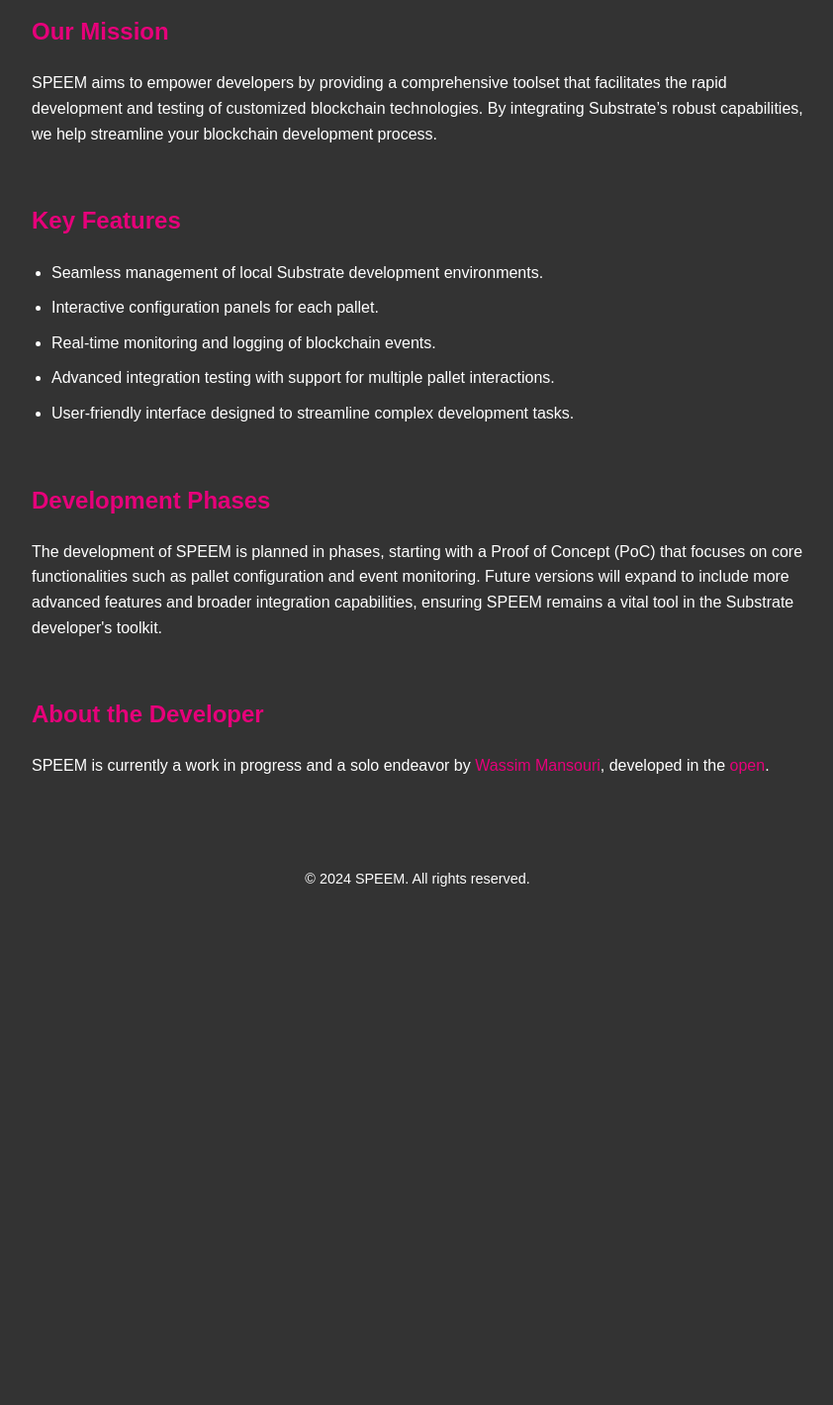
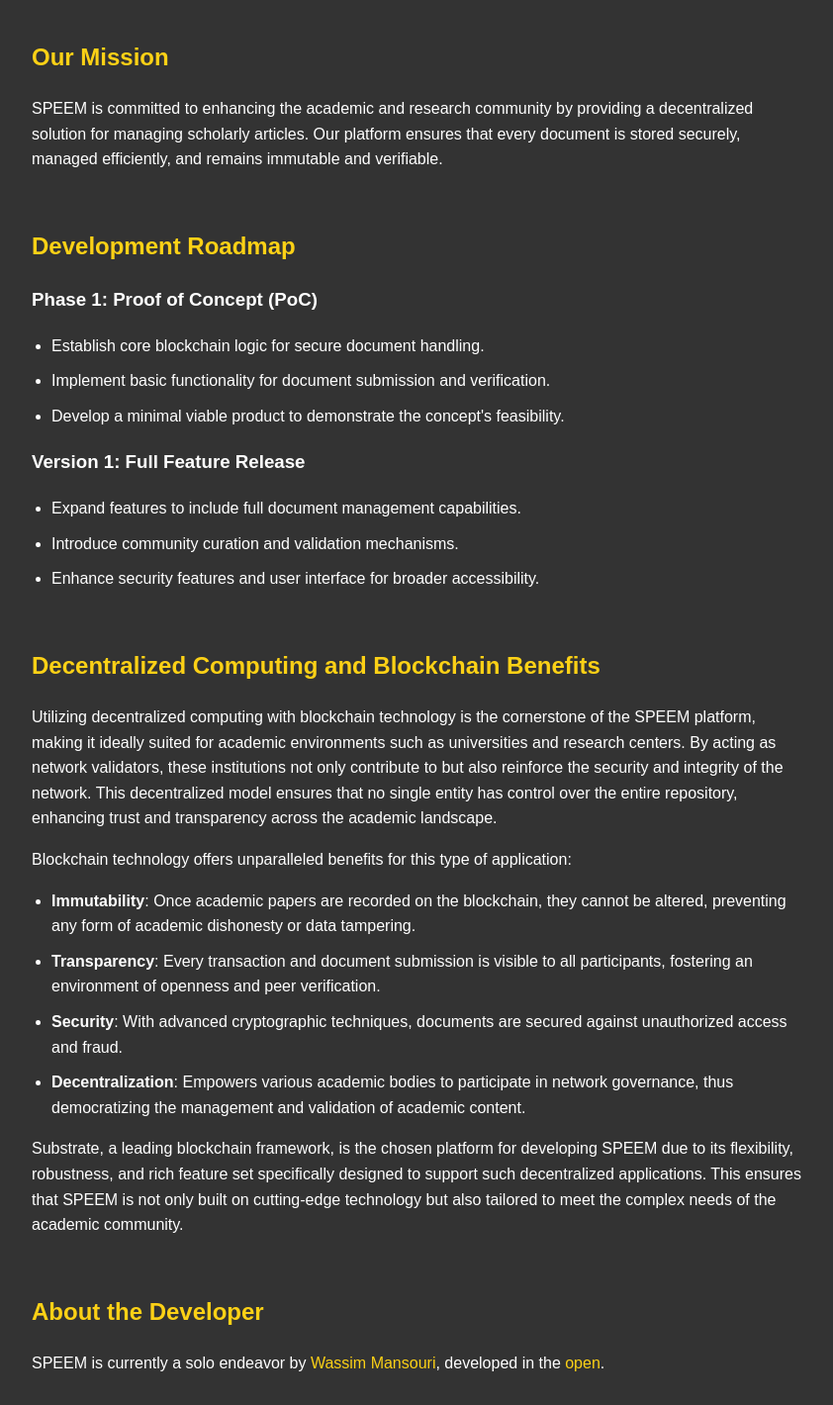
Before and after one commit to SPEEM-App/speem, a plain HTML site: page index.html in a window 1280 px wide. Shown: the part 451-1871 px from the top of the page at 99% size, without its empty margins (218-1060 px from the left). Before the commit the page ends 1386 px from the top, so only its background shows below. Drawn offline with Linux system fonts and the light colour scheme.

Commit message:
Change project focus: Secure Papers and Encrypted Educational Manuscripts

```diff
--- a/index.html
+++ b/index.html
@@ -3,7 +3,7 @@
 <head>
     <meta charset="UTF-8">
     <meta name="viewport" content="width=device-width, initial-scale=1.0">
-    <title>SPEEM - Substrate Pallet Engineering & Environment Management</title>
+    <title>SPEEM - Secure Papers and Encrypted Educational Manuscripts</title>
     <style>
         body {
             font-family: Arial, sans-serif;
@@ -25,18 +25,18 @@
         header h1 {
             margin: 0;
             font-size: 2.5em;
-            color: #e6007a; /* Official Polkadot Pink */
+            color: #fcd116; /* Bright Yellow */
         }
         header p {
             font-size: 1.2em;
-            color: #e6007a; /* Official Polkadot Pink */
+            color: #fcd116;
         }
         section {
             margin: 20px 0;
             padding: 10px;
         }
         section h2 {
-            color: #e6007a; /* Official Polkadot Pink */
+            color: #fcd116;
             margin-top: 0;
             font-size: 1.5em;
         }
@@ -54,7 +54,7 @@
             font-size: 0.9em;
         }
         a {
-            color: #e6007a; /* Official Polkadot Pink */
+            color: #fcd116;
             text-decoration: none;
         }
         a:hover {
@@ -66,39 +66,53 @@
 
 <header>
     <h1>SPEEM</h1>
-    <p>Substrate Pallet Engineering & Environment Management</p>
+    <p>Secure Papers and Encrypted Educational Manuscripts</p>
 </header>
 
 <div class="container">
     <section>
         <h2>About SPEEM</h2>
-        <p>Welcome to SPEEM, a small but ambitious endeavour to build an integrated development environment tailored for <a href="https://substrate.io" target="_blank">Substrate</a> blockchain and  <a href="https://substrate.io" target="_blank">FRAME pallet</a> development. SPEEM is designed to simplify and enhance the creation, configuration, and testing of Substrate-based blockchains.</p>
+        <p>Welcome to SPEEM, a blockchain-based platform dedicated to the secure storage, management, and verification of academic research papers. SPEEM leverages the Substrate framework to ensure the provenance, integrity, and verifiability of academic publications, fostering a trustworthy and accessible knowledge base.</p>
     </section>
 
     <section>
         <h2>Our Mission</h2>
-        <p>SPEEM aims to empower developers by providing a comprehensive toolset that facilitates the rapid development and testing of customized blockchain technologies. By integrating Substrate’s robust capabilities, we help streamline your blockchain development process.</p>
+        <p>SPEEM is committed to enhancing the academic and research community by providing a decentralized solution for managing scholarly articles. Our platform ensures that every document is stored securely, managed efficiently, and remains immutable and verifiable.</p>
     </section>
 
     <section>
-        <h2>Key Features</h2>
+        <h2>Development Roadmap</h2>
+        <h3>Phase 1: Proof of Concept (PoC)</h3>
         <ul>
-            <li>Seamless management of local Substrate development environments.</li>
-            <li>Interactive configuration panels for each pallet.</li>
-            <li>Real-time monitoring and logging of blockchain events.</li>
-            <li>Advanced integration testing with support for multiple pallet interactions.</li>
-            <li>User-friendly interface designed to streamline complex development tasks.</li>
+            <li>Establish core blockchain logic for secure document handling.</li>
+            <li>Implement basic functionality for document submission and verification.</li>
+            <li>Develop a minimal viable product to demonstrate the concept's feasibility.</li>
+        </ul>
+        <h3>Version 1: Full Feature Release</h3>
+        <ul>
+            <li>Expand features to include full document management capabilities.</li>
+            <li>Introduce community curation and validation mechanisms.</li>
+            <li>Enhance security features and user interface for broader accessibility.</li>
         </ul>
     </section>
 
     <section>
-        <h2>Development Phases</h2>
-        <p>The development of SPEEM is planned in phases, starting with a Proof of Concept (PoC) that focuses on core functionalities such as pallet configuration and event monitoring. Future versions will expand to include more advanced features and broader integration capabilities, ensuring SPEEM remains a vital tool in the Substrate developer's toolkit.</p>
+        <h2>Decentralized Computing and Blockchain Benefits</h2>
+        <p>Utilizing decentralized computing with blockchain technology is the cornerstone of the SPEEM platform, making it ideally suited for academic environments such as universities and research centers. By acting as network validators, these institutions not only contribute to but also reinforce the security and integrity of the network. This decentralized model ensures that no single entity has control over the entire repository, enhancing trust and transparency across the academic landscape.</p>
+        <p>Blockchain technology offers unparalleled benefits for this type of application:
+            <ul>
+                <li><strong>Immutability</strong>: Once academic papers are recorded on the blockchain, they cannot be altered, preventing any form of academic dishonesty or data tampering.</li>
+                <li><strong>Transparency</strong>: Every transaction and document submission is visible to all participants, fostering an environment of openness and peer verification.</li>
+                <li><strong>Security</strong>: With advanced cryptographic techniques, documents are secured against unauthorized access and fraud.</li>
+                <li><strong>Decentralization</strong>: Empowers various academic bodies to participate in network governance, thus democratizing the management and validation of academic content.</li>
+            </ul>
+        </p>
+        <p>Substrate, a leading blockchain framework, is the chosen platform for developing SPEEM due to its flexibility, robustness, and rich feature set specifically designed to support such decentralized applications. This ensures that SPEEM is not only built on cutting-edge technology but also tailored to meet the complex needs of the academic community.</p>
     </section>
 
     <section>
         <h2>About the Developer</h2>
-        <p>SPEEM is currently a work in progress and a solo endeavor by <a href="https://wassimans.com" target="_blank">Wassim Mansouri</a>, developed in the <a href="https://github.com/SPEEM-App/speem-app" target="_blank">open</a>.</p>
+        <p>SPEEM is currently a solo endeavor by <a href="https://wassimans.com" target="_blank">Wassim Mansouri</a>, developed in the <a href="https://github.com/SPEEM-App/speem-app" target="_blank">open</a>.</p>
     </section>
 </div>
 
```
Also changed, not shown: 1 other file.
